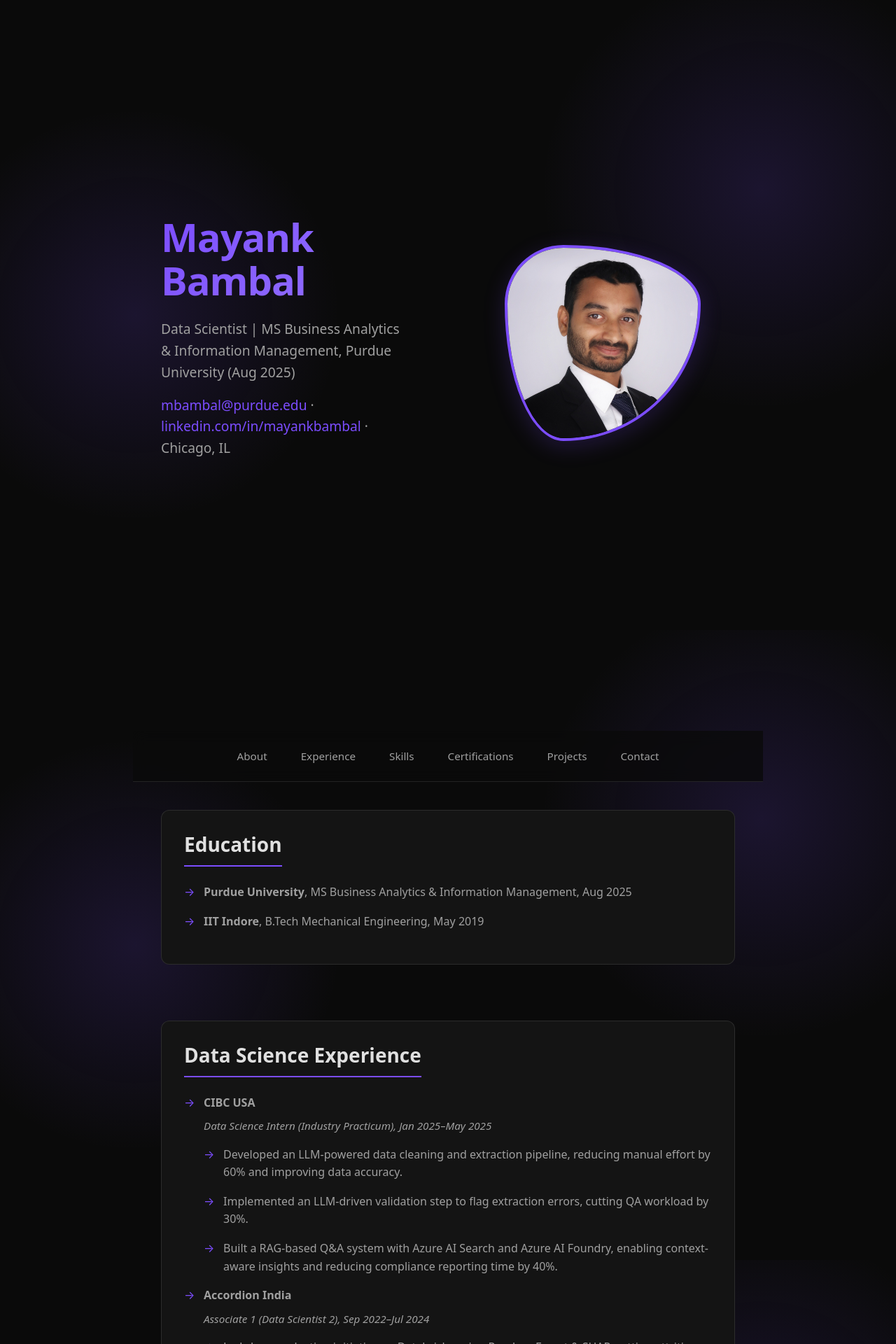
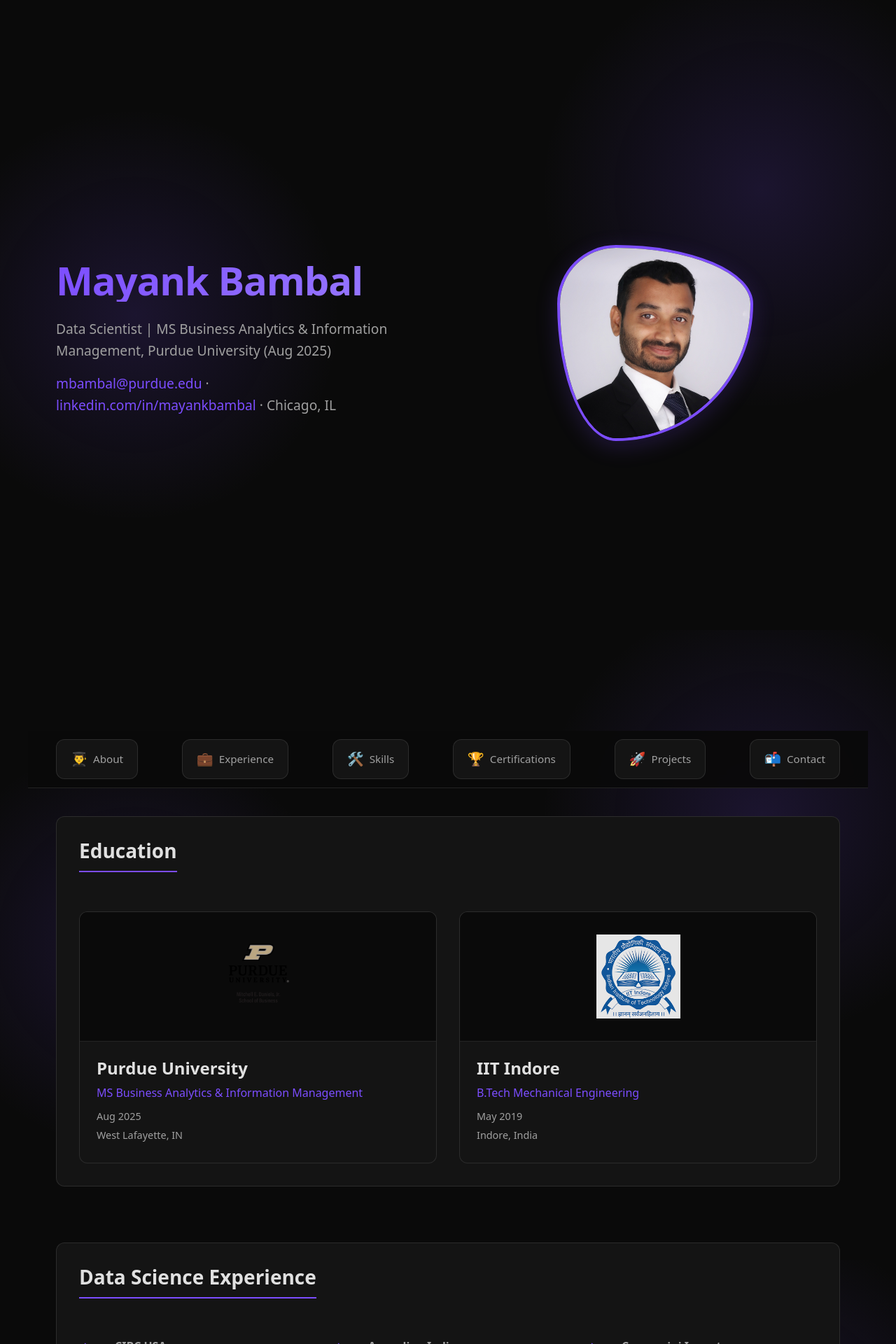
Before and after one commit to MayankBambal/mayankbambal.github.io, a Jekyll site: the page index.html, which Jekyll copies as it is, in a window 1280 px wide. Shown: the top 1920 px of the page at 70% size. Built offline with Jekyll 4.4.1, drawn with Linux system fonts in a browser that asks for light colours.

Commit message:
new layout

```diff
--- a/index.html
+++ b/index.html
@@ -24,26 +24,65 @@
 
     <nav class="main-nav">
       <div class="nav-container">
-        <a href="#about" class="nav-link">About</a>
-        <a href="#experience" class="nav-link">Experience</a>
-        <a href="#skills" class="nav-link">Skills</a>
-        <a href="#certifications" class="nav-link">Certifications</a>
-        <a href="#projects" class="nav-link">Projects</a>
-        <a href="#contact" class="nav-link">Contact</a>
+        <a href="#about" class="nav-link">
+          <span class="nav-icon">👨‍🎓</span>
+          <span class="nav-text">About</span>
+        </a>
+        <a href="#experience" class="nav-link">
+          <span class="nav-icon">💼</span>
+          <span class="nav-text">Experience</span>
+        </a>
+        <a href="#skills" class="nav-link">
+          <span class="nav-icon">🛠️</span>
+          <span class="nav-text">Skills</span>
+        </a>
+        <a href="#certifications" class="nav-link">
+          <span class="nav-icon">🏆</span>
+          <span class="nav-text">Certifications</span>
+        </a>
+        <a href="#projects" class="nav-link">
+          <span class="nav-icon">🚀</span>
+          <span class="nav-text">Projects</span>
+        </a>
+        <a href="#contact" class="nav-link">
+          <span class="nav-icon">📬</span>
+          <span class="nav-text">Contact</span>
+        </a>
       </div>
     </nav>
 
     <div id="about" class="section">
       <h2>Education</h2>
-      <ul>
-        <li><strong>Purdue University</strong>, MS Business Analytics &amp; Information Management, Aug 2025</li>
-        <li><strong>IIT Indore</strong>, B.Tech Mechanical Engineering, May 2019</li>
-      </ul>
+      <div class="education-grid">
+        <div class="education-card">
+          <div class="education-image">
+            <img src="assets/purdue.png" alt="Purdue University" class="school-logo">
+          </div>
+          <div class="education-content">
+            <h3>Purdue University</h3>
+            <p class="degree">MS Business Analytics &amp; Information Management</p>
+            <p class="year">Aug 2025</p>
+            <p class="location">West Lafayette, IN</p>
+          </div>
+        </div>
+
+        <div class="education-card">
+          <div class="education-image">
+            <img src="assets/iit.png" alt="IIT Indore" class="school-logo">
+          </div>
+          <div class="education-content">
+            <h3>IIT Indore</h3>
+            <p class="degree">B.Tech Mechanical Engineering</p>
+            <p class="year">May 2019</p>
+            <p class="location">Indore, India</p>
+          </div>
+        </div>
+      </div>
     </div>
 
     <div id="experience" class="section">
       <h2>Data Science Experience</h2>
-      <ul>
+      <div class="experience-grid">
         <li>
           <strong>CIBC USA</strong><br>
           <span class="meta">Data Science Intern (Industry Practicum), Jan 2025–May 2025</span>
@@ -81,22 +120,22 @@
             <li>Prepared Databricks tables and DAX measures for Power BI with row-level security for category managers.</li>
           </ul>
         </li>
-      </ul>
+      </div>
     </div>
 
     <div id="skills" class="section">
       <h2>Skills</h2>
-      <ul>
+      <div class="skills-grid">
         <li><strong>Core Competencies:</strong> Statistical Modeling, Data Wrangling, Data Visualization, Statistical Analysis, Experimentation, Model Deployment, MLOps, Communication, Critical Thinking, Problem Solving, Data Storytelling, Domain Expertise</li>
         <li><strong>Technical Areas:</strong> Machine Learning, Deep Learning, Natural Language Processing, Large Language Models, Explainable AI, Generative AI, Retrieval-Augmented Generation (RAG), Autonomous AI Agents</li>
         <li><strong>Tools & Technologies:</strong> Python, SQL, Scikit-Learn, TensorFlow, PyTorch, PySpark, Pandas, NumPy, NLTK, SpaCy, Git, Docker, Tableau, Power BI, Excel, Azure, AWS, SAS, Databricks</li>
         <li><strong>ML/DL Models:</strong> Linear & Logistic Regression, Decision Trees, Random Forests, Bagging & Boosting, Naïve Bayes, k-Nearest Neighbors, Neural Networks (CNNs, RNNs/LSTMs), Transformers</li>
-      </ul>
+      </div>
     </div>
 
     <div id="certifications" class="section">
       <h2>Certifications</h2>
-      <ul>
+      <div class="certifications-grid">
         <li>Power BI Data Analyst Associate (PL-300)</li>
         <li>Tableau Desktop Specialist</li>
         <li>Azure AI Engineer Associate</li>
@@ -104,11 +143,12 @@
         <li>IBM Data Science Professional Certificate</li>
         <li>Azure Fundamentals (AZ-900), AI Fundamentals (AI-900), Data Fundamentals (DP-900)</li>
         <li>AWS Certified Cloud Practitioner</li>
-      </ul>
+      </div>
     </div>
 
     <div id="projects" class="section">
       <h2>Projects</h2>
+      <div class="projects-grid">
         <div class="project-card">
           <img src="assets/churn.png" alt="Churn Dashboard" class="project-header">
           <div class="project-content">
@@ -136,14 +176,23 @@
           </div>
         </div>
       </div>
+    </div>
 
     <div id="contact" class="section">
       <h2>Contact</h2>
+      <div class="contact-grid">
         <p>Feel free to reach out to me through any of the following channels:</p>
-      <ul>
-        <li><a href="mailto:mbambal@purdue.edu">Email</a></li>
-        <li><a href="https://linkedin.com/in/mayankbambal/" target="_blank">LinkedIn</a></li>
-      </ul>
+        <div class="contact-links">
+          <a href="mailto:mbambal@purdue.edu" class="contact-link">
+            <span class="contact-icon">📧</span>
+            <span>Email</span>
+          </a>
+          <a href="https://linkedin.com/in/mayankbambal/" target="_blank" class="contact-link">
+            <span class="contact-icon">💼</span>
+            <span>LinkedIn</span>
+          </a>
+        </div>
+      </div>
     </div>
   </div>
 </body>
--- a/styles.css
+++ b/styles.css
@@ -13,7 +13,7 @@
 
   /* Spacing */
   --section-padding: 2.5rem;
-  --max-width: 900px;
+  --max-width: 1200px;
   --border-radius: 12px;
   --card-padding: 2rem;
 
@@ -146,7 +146,7 @@
 .main-nav {
   position: sticky;
   top: 0;
-  background: rgba(10, 10, 10, 0.8);
+  background: rgba(10, 10, 10, 0.95);
   backdrop-filter: blur(10px);
   -webkit-backdrop-filter: blur(10px);
   border-bottom: 1px solid var(--border-color);
@@ -159,49 +159,41 @@
   max-width: var(--max-width);
   margin: 0 auto;
   display: flex;
-  justify-content: center;
-  gap: 1rem;
-  padding: 1rem 0;
+  justify-content: space-between;
+  gap: 0.5rem;
+  padding: 0.75rem 0;
 }
 
 .nav-link {
   color: var(--text-secondary);
   text-decoration: none;
-  padding: 0.5rem 1rem;
+  padding: 0.75rem 1.25rem;
   border-radius: var(--border-radius);
   transition: all var(--transition-speed) ease;
   font-size: 0.95rem;
   font-weight: 500;
-  position: relative;
+  display: flex;
+  align-items: center;
+  gap: 0.5rem;
+  background: var(--bg-secondary);
+  border: 1px solid var(--border-color);
 }
 
-.nav-link::after {
-  content: '';
-  position: absolute;
-  bottom: 0;
-  left: 50%;
-  transform: translateX(-50%);
-  width: 0;
-  height: 2px;
-  background: var(--accent-color);
-  transition: width var(--transition-speed) ease;
+.nav-icon {
+  font-size: 1.2rem;
 }
 
 .nav-link:hover {
   color: var(--text-color);
   background: var(--accent-light);
-}
-
-.nav-link:hover::after {
-  width: 80%;
+  transform: translateY(-2px);
+  border-color: var(--accent-color);
 }
 
 .nav-link.active {
   color: var(--accent-color);
-}
-
-.nav-link.active::after {
-  width: 80%;
+  background: var(--accent-light);
+  border-color: var(--accent-color);
 }
 
 /* ===== Sections ===== */
@@ -352,6 +344,114 @@
   border-color: var(--accent-color);
 }
 
+/* ===== Education Section ===== */
+.education-grid {
+  display: grid;
+  grid-template-columns: repeat(auto-fit, minmax(300px, 1fr));
+  gap: 2rem;
+  margin-top: 2rem;
+}
+
+.education-card {
+  background: var(--bg-secondary);
+  border-radius: var(--border-radius);
+  overflow: hidden;
+  border: 1px solid var(--border-color);
+  transition: all var(--transition-speed) ease;
+  display: flex;
+  flex-direction: column;
+}
+
+.education-card:hover {
+  transform: translateY(-4px);
+  border-color: var(--accent-color);
+  box-shadow: 0 8px 24px rgba(0, 0, 0, 0.2);
+}
+
+.education-image {
+  padding: 2rem;
+  background: var(--bg-color);
+  display: flex;
+  justify-content: center;
+  align-items: center;
+  border-bottom: 1px solid var(--border-color);
+}
+
+.school-logo {
+  width: 120px;
+  height: 120px;
+  object-fit: contain;
+  filter: brightness(0.9);
+  transition: all var(--transition-speed) ease;
+}
+
+.education-card:hover .school-logo {
+  filter: brightness(1);
+  transform: scale(1.05);
+}
+
+.education-content {
+  padding: 1.5rem;
+}
+
+.education-content h3 {
+  font-size: 1.5rem;
+  margin-bottom: 0.5rem;
+  color: var(--text-color);
+}
+
+.degree {
+  color: var(--accent-color);
+  font-weight: 500;
+  margin-bottom: 0.5rem;
+}
+
+.year, .location {
+  color: var(--text-secondary);
+  font-size: 0.9rem;
+  margin-bottom: 0.25rem;
+}
+
+/* ===== Grid Layouts ===== */
+.experience-grid,
+.skills-grid,
+.certifications-grid,
+.projects-grid,
+.contact-grid {
+  display: grid;
+  grid-template-columns: repeat(auto-fit, minmax(300px, 1fr));
+  gap: 2rem;
+  margin-top: 2rem;
+}
+
+/* ===== Contact Section ===== */
+.contact-links {
+  display: flex;
+  gap: 1rem;
+  margin-top: 1rem;
+}
+
+.contact-link {
+  display: flex;
+  align-items: center;
+  gap: 0.5rem;
+  padding: 0.75rem 1.5rem;
+  background: var(--bg-secondary);
+  border-radius: var(--border-radius);
+  border: 1px solid var(--border-color);
+  transition: all var(--transition-speed) ease;
+}
+
+.contact-link:hover {
+  background: var(--accent-light);
+  transform: translateY(-2px);
+  border-color: var(--accent-color);
+}
+
+.contact-icon {
+  font-size: 1.2rem;
+}
+
 /* ===== Responsive Design ===== */
 @media (max-width: 1024px) {
   :root {
@@ -378,6 +478,15 @@
   .profile-photo {
     margin: 0 auto;
   }
+
+  .nav-container {
+    flex-wrap: wrap;
+    justify-content: center;
+  }
+
+  .nav-link {
+    padding: 0.5rem 1rem;
+  }
 }
 
 @media (max-width: 768px) {
@@ -403,14 +512,21 @@
     font-size: 2.5rem;
   }
 
-  .nav-container {
-    flex-wrap: wrap;
-    gap: 0.5rem;
+  .education-grid,
+  .experience-grid,
+  .skills-grid,
+  .certifications-grid,
+  .projects-grid {
+    grid-template-columns: 1fr;
   }
 
   .nav-link {
     padding: 0.4rem 0.8rem;
     font-size: 0.9rem;
+  }
+
+  .nav-icon {
+    font-size: 1.1rem;
   }
 }
 
@@ -436,4 +552,12 @@
     padding: 0.3rem 0.6rem;
     font-size: 0.85rem;
   }
+
+  .nav-icon {
+    font-size: 1rem;
+  }
+
+  .contact-links {
+    flex-direction: column;
+  }
 }
```
Also changed, not shown: assets/iit.png (added), assets/purdue.png (added). Lines whose indentation alone changed are shown as unchanged.
